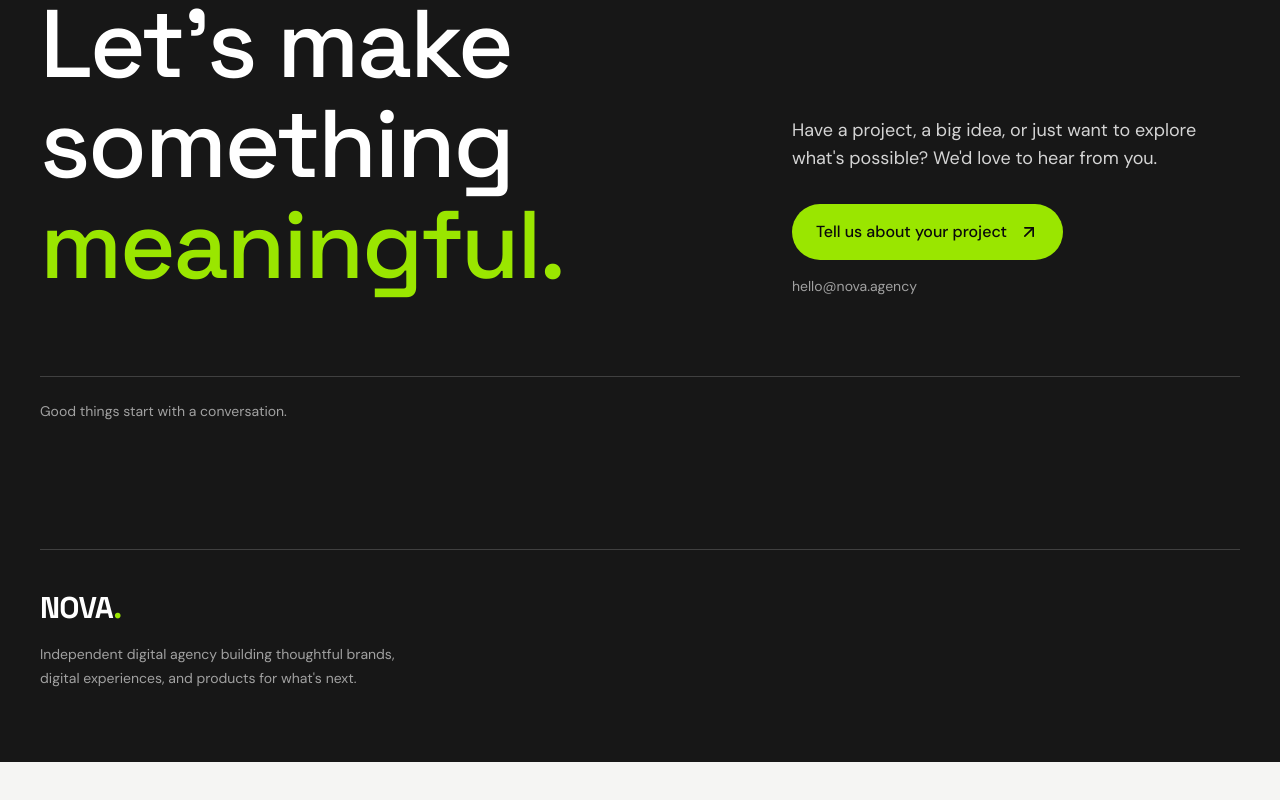
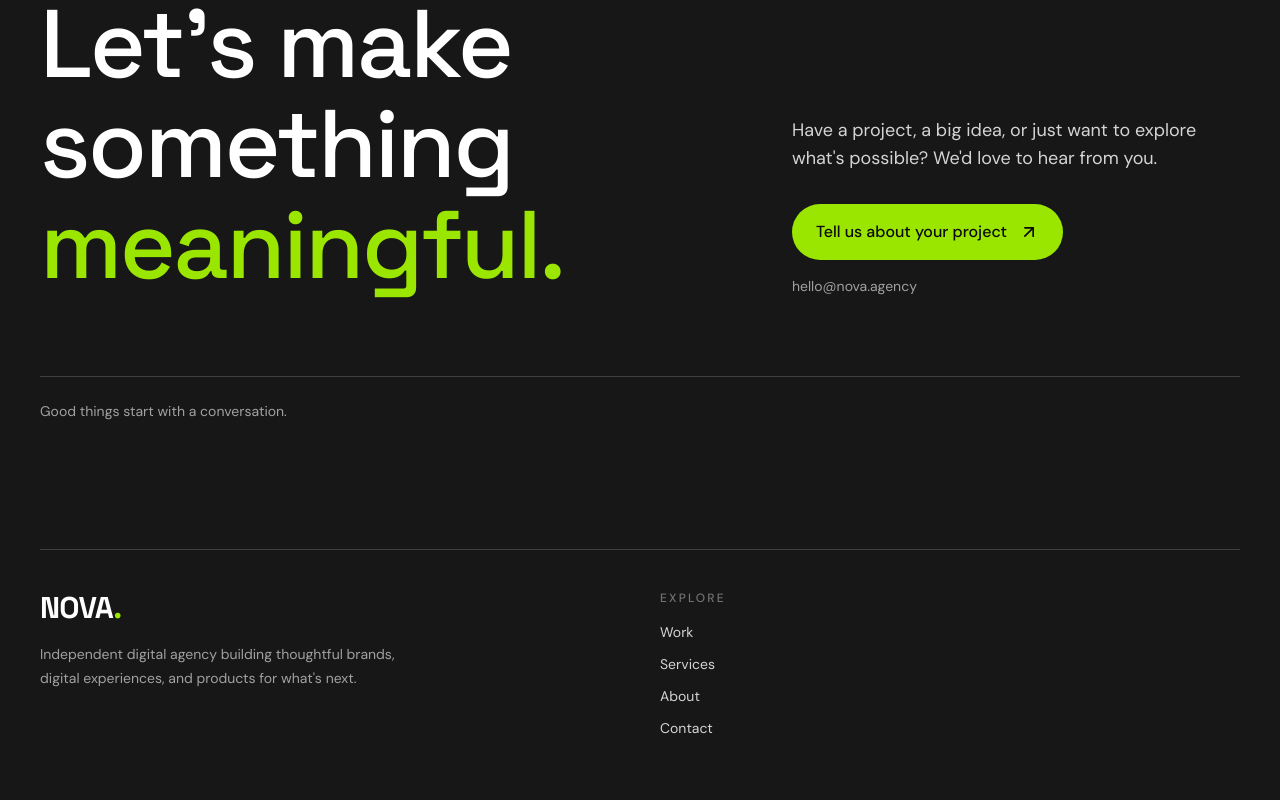
Before and after one commit to Prathamesh2603/nova-agency-website, a React (Vite) app: page / in a window 1280 px wide. Shown: the part 7053-7853 px from the top of the page. Before the commit the page ends 7815 px from the top, so only its background shows below. Built offline with nearby package versions, Linux system fonts and the light colour scheme.

Commit message:
navigation part for the footer is done

```diff
--- a/src/components/Footer.jsx
+++ b/src/components/Footer.jsx
@@ -22,6 +22,36 @@ const Footer = () => {
             </p>
           </div>
 
+          {/* Navigation */}
+          <div>
+            <h3 className="mb-4 text-xs font-medium uppercase tracking-[0.18em] text-neutral-500">
+              Explore
+            </h3>
+
+            <ul className="space-y-3 text-sm text-neutral-300">
+              <li>
+                <a href="#work" className="transition-colors hover:text-lime-400">
+                  Work
+                </a>
+              </li>
+              <li>
+                <a href="#services" className="transition-colors hover:text-lime-400">
+                  Services
+                </a>
+              </li>
+              <li>
+                <a href="#about" className="transition-colors hover:text-lime-400">
+                  About
+                </a>
+              </li>
+              <li>
+                <a href="#contact" className="transition-colors hover:text-lime-400">
+                  Contact
+                </a>
+              </li>
+            </ul>
+          </div>
+
         </div>
 
       </div>
```
